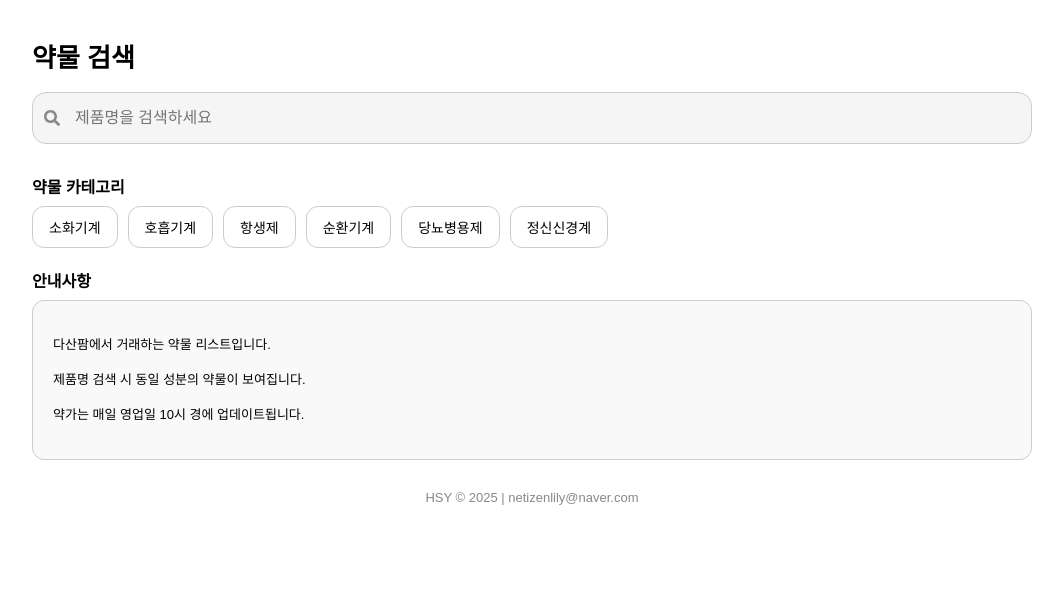
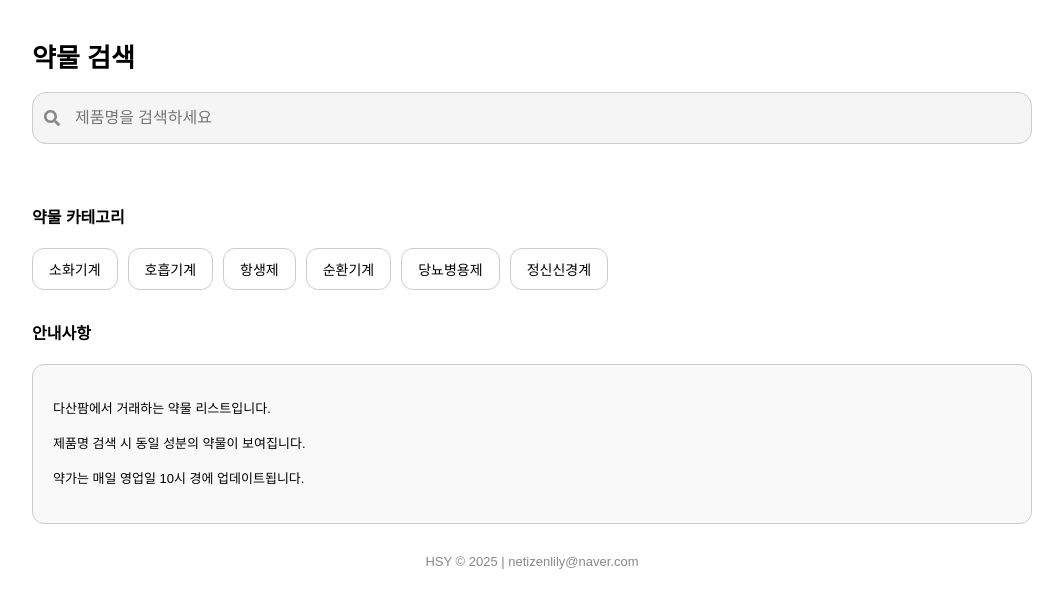
Before and after one commit to dasampharm/dasanpharm, a React (Create React App) app: page / in a window 1280 px wide. Shown: the top 608 px of the page, without its empty margins (108-1171 px from the left). Built offline with nearby package versions, Linux system fonts and the light colour scheme.

Commit message:
Update App.js

```diff
--- a/src/App.js
+++ b/src/App.js
@@ -80,16 +80,20 @@ function App() {
   };
 
   const getCellStyle = (key, value) => {
+    const commonStickyStyle = key === "제품명" ? { position: "sticky", left: 0, background: "#fff", zIndex: 2 } : {};
     if (["제품명", "성분", "용량", "제약사"].includes(key)) {
       return {
         whiteSpace: value && value.length > 8 ? "normal" : "nowrap",
         wordBreak: "break-word",
         overflowWrap: "anywhere",
+        ...commonStickyStyle,
+        fontWeight: key === "제품명" ? "bold" : "normal"
       };
     }
     if (["품절", "환산액", "약가", "요율"].includes(key)) {
       return {
         whiteSpace: "nowrap",
+        ...commonStickyStyle
       };
     }
     if (key === "비고") {
@@ -97,20 +101,24 @@ function App() {
         whiteSpace: value && value.length > 15 ? "normal" : "nowrap",
         wordBreak: "break-word",
         overflowWrap: "anywhere",
+        ...commonStickyStyle
       };
     }
     return {
       whiteSpace: "normal",
       wordBreak: "break-word",
       overflowWrap: "anywhere",
+      ...commonStickyStyle
     };
   };
+
+  const tableHeaders = ["제품명", selectedDrug ? null : "성분", "용량", "제약사", "약가", "요율", "환산액", "품절", "비고"].filter(Boolean);
 
   return (
     <div style={{ padding: "20px", fontFamily: "sans-serif", maxWidth: "1000px", margin: "0 auto" }}>
       <div style={{ position: "sticky", top: 0, zIndex: 10, backgroundColor: "#fff", paddingBottom: "10px" }}>
         <h1 style={{ fontSize: "26px" }}>약물 검색</h1>
-        <div style={{ display: "flex", gap: "8px" }}>
+        <div style={{ display: "flex", gap: "8px", marginBottom: "20px" }}>
           <div style={{ position: "relative", flexGrow: 1 }}>
             <FaSearch style={{ position: "absolute", top: "50%", left: "12px", transform: "translateY(-50%)", color: "#888" }} />
             <input
@@ -132,14 +140,14 @@ function App() {
 
       {!selectedDrug && !selectedCategory && (
         <>
-          <h3 style={{ fontSize: "16px", marginTop: "20px", marginBottom: "8px" }}>약물 카테고리</h3>
-          <div style={{ display: "flex", flexWrap: "wrap", gap: "10px", marginBottom: "20px" }}>
+          <h3 style={{ fontSize: "16px", marginTop: "30px", marginBottom: "20px" }}>약물 카테고리</h3>
+          <div style={{ display: "flex", flexWrap: "wrap", gap: "10px", marginBottom: "30px" }}>
             {categories.map((cat) => (
               <button key={cat} onClick={() => handleCategoryClick(cat)} style={{ padding: "10px 16px", border: "1px solid #ccc", borderRadius: "12px", background: "white", fontSize: "14px", cursor: "pointer" }}>{cat}</button>
             ))}
           </div>
-          <h3 style={{ fontSize: "16px", marginBottom: "8px" }}>안내사항</h3>
-          <div style={{ backgroundColor: "#f9f9f9", border: "1px solid #ccc", borderRadius: "12px", padding: "20px", fontSize: "13px", lineHeight: "1.7" }}>
+          <h3 style={{ fontSize: "16px", marginBottom: "12px" }}>안내사항</h3>
+          <div style={{ backgroundColor: "#f9f9f9", border: "1px solid #ccc", borderRadius: "12px", padding: "20px", fontSize: "13px", lineHeight: "1.7", marginTop: "20px" }}>
             <p>다산팜에서 거래하는 약물 리스트입니다.</p>
             <p>제품명 검색 시 동일 성분의 약물이 보여집니다.</p>
             <p>약가는 매일 영업일 10시 경에 업데이트됩니다.</p>
@@ -148,7 +156,7 @@ function App() {
       )}
 
       {(selectedDrug || selectedCategory) && (
-        <div style={{ marginTop: "20px", width: "100%", overflowX: "auto" }}>
+        <div style={{ marginTop: "10px", width: "100%", overflowX: "auto" }}>
           <div style={{ display: "flex", justifyContent: "space-between", alignItems: "center", marginBottom: "8px" }}>
             <h2>{selectedDrug ? "동일성분조회" : `📂 ${selectedCategory} 카테고리`}</h2>
             <span onClick={handleReset} style={{ fontSize: "13px", color: "#2F75B5", cursor: "pointer" }}>메인으로 돌아가기</span>
@@ -175,16 +183,16 @@ function App() {
             <table style={{ borderCollapse: "collapse", tableLayout: "auto", width: "100%", fontSize: "14px" }}>
               <thead>
                 <tr>
-                  {["제품명", selectedDrug ? null : "성분", "용량", "제약사", "약가", "요율", "환산액", "품절", "비고"].filter(Boolean).map((key, i) => (
-                    <th key={i} style={{ padding: "14px", border: "1px solid #ccc", backgroundColor: "#f7f7f7", textAlign: "left", position: key === "제품명" ? "sticky" : undefined, left: key === "제품명" ? 0 : undefined, background: key === "제품명" ? "#f7f7f7" : undefined, zIndex: key === "제품명" ? 3 : undefined }}>{key}</th>
+                  {tableHeaders.map((key, i) => (
+                    <th key={i} style={{ padding: "14px", border: "1px solid #ccc", backgroundColor: "#f0f0f0", textAlign: "left", position: key === "제품명" ? "sticky" : undefined, left: key === "제품명" ? 0 : undefined, zIndex: key === "제품명" ? 3 : undefined }}>{key}</th>
                   ))}
                 </tr>
               </thead>
               <tbody>
-                {getFilteredDrugs().map((drug, index) => (
-                  <tr key={index}>
-                    {["제품명", selectedDrug ? null : "성분", "용량", "제약사", "약가", "요율", "환산액", "품절", "비고"].filter(Boolean).map((key, i) => (
-                      <td key={i} style={{ padding: "14px", border: "1px solid #eee", ...getCellStyle(key, drug[key]), position: key === "제품명" ? "sticky" : undefined, left: key === "제품명" ? 0 : undefined, background: key === "제품명" ? "#fff" : undefined, zIndex: key === "제품명" ? 2 : undefined }}>{drug[key]}</td>
+                {getFilteredDrugs().map((drug, rowIndex) => (
+                  <tr key={rowIndex}>
+                    {tableHeaders.map((key, colIndex) => (
+                      <td key={colIndex} style={{ padding: "14px", border: "1px solid #eee", ...getCellStyle(key, drug[key]) }}>{drug[key]}</td>
                     ))}
                   </tr>
                 ))}
```
